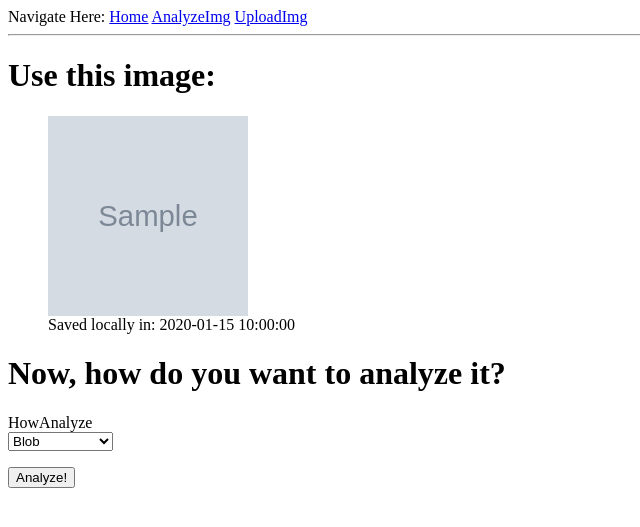
After one commit to kaylanb/SkinApp, a Flask app: template templates/upload_analyze.html in a window 1280 px wide. The commit adds this page. Shown: the top 527 px of the page, without its empty margins (0-640 px from the left). Run offline with Flask 2, Linux system fonts and the light colour scheme; the template is opened without the code that fills it: values that come from a table or form of the project are taken from there, most other values are stand-ins (such as "Sample title", 1, 10 or a date in 2020); grey boxes marked "Sample" are stand-in pictures.

Commit message:
non working commit, trying to step user through uploading image and then redirecting to new url path that displays the image and uses form to ask user how wants to analyze image ie. with Blob and/or HOG method, current problem: 'method is not allowed for the requested URL' when upload() returns to '/analyze' or equivalently url_for 'func_call_analyze'

```diff
--- a/templates/base.html
+++ b/templates/base.html
@@ -10,7 +10,7 @@
     <div>Navigate Here:
         <a href="/index">Home</a>
         <a href="/AnalyzeImg">AnalyzeImg</a>
-        <a href="/upload_start_pt">UploadImg</a>
+        <a href="/upload">UploadImg</a>
     </div>
     <hr>
     {% with messages = get_flashed_messages() %}
--- /dev/null
+++ b/templates/upload_analyze.html
@@ -0,0 +1,32 @@
+<!-- extend base layout -->
+{% extends "base.html" %}
+
+{% block content %}
+{% if image_url and saved_at %}
+    <h1>Use this image:</h1>
+    <figure>
+        <img src={{image_url}} width="200" height="200">
+        <figcaption>Saved locally in: {{saved_at}}</figcaption>
+    </figure>
+{% endif %}
+<h1>Now, how do you want to analyze it?</h1>
+<form action="" method="post" name="login">
+    {{form.hidden_tag()}}
+    <p><label for="title">{{form.HowAnalyze.label}}</label><br/>
+        {{form.HowAnalyze}}
+        {% if form.HowAnalyze.errors %}
+        <ul class="errors">
+            {% for error in form.HowAnalyze.errors %}
+            <li>{{ error }}</li>
+            {% endfor %}
+        </ul>
+        {% endif %}
+    </p>
+    <p><input type="submit" value="Analyze!"></p>
+</form>
+{% endblock %}
+
+
+{% if image_url and saved_at %}
+
+    {% endif %}
--- a/views.py
+++ b/views.py
@@ -3,7 +3,7 @@ from flask import render_template, flash, redirect
 import numpy as np
 #forms
 from flask.ext.wtf import Form
-from wtforms import TextField, SubmitField, TextAreaField
+from wtforms import TextField, SubmitField, TextAreaField, BooleanField, SelectField,SelectMultipleField
 from wtforms.validators import Required, Optional
 #other
 from pandas import read_csv, DataFrame
@@ -26,6 +26,16 @@ class getWhatUserSees(Form):
     test= TextAreaField("test",validators= [Optional()])
     MlOnImage= SubmitField("MachineLearnOnImage",validators = [Required()])
 
+class SelectOption(Form):
+    choices= [("1","Use Test Image"),('2','Upload my own image')]
+    HowAnalyze= SelectField("HowAnalyze",choices=choices)
+    choices= [('1','Blob'),('2','HOG'),('3','Blob features'),('4','HOG features')]
+    WhichMethods= SelectMultipleField("Which Methods",choices=choices)
+
+class UploadAnalyze(Form):
+    choices= [('1','Blob'),('2','HOG'),('3','Blob features'),('4','HOG features')]
+    HowAnalyze= SelectField("HowAnalyze",choices=choices)
+
 # def do_ML():
 #     import  machine_learn as ml
 #     (ans,predict,url) = ml.run()
@@ -41,15 +51,15 @@ class getWhatUserSees(Form):
 #         df.to_csv("tmp/ml_results.csv",index=True)
 #         flash("output results.csv")
 
-@app.route('/')
-@app.route('/index', methods = ['GET', 'POST'])
+@app.route('/', methods=['GET','POST'])
+# @app.route('/index', methods = ['GET', 'POST'])
 def index():
-    form= Click2Play()
+#     form= Click2Play()
+    form= SelectOption()
     if form.validate_on_submit():
-        return "I AM HERE"
-#         flash("HERE")
-#         return redirect(url_for('AnalyzeImg'))
-    else: return render_template('index.html',title = 'Skin vs. Food',form=form)
+        flash('Login requested for OpenID="' + form.openid.data + '", remember_me=' + str(form.remember_me.data))
+        return redirect('/AnalyzeImg')
+    return render_template('index.html',title = 'Select Option',form=form)
 
 @app.route('/AnalyzeImg', methods = ['GET', 'POST'])
 def AnalyzeImg():
@@ -99,13 +109,13 @@ def allowed_file(filename):
 # This route will show a form to perform an AJAX request
 # jQuery is loaded to execute the request and update the
 # value of the operation
-@app.route('/upload_start_pt')
+@app.route('/upload')
 def upload_start_pt():
     return render_template('upload.html')
 
 
 # Route that will process the file upload
-@app.route('/upload', methods=['POST'])
+@app.route('/upload/savefile', methods=['GET','POST'])
 def upload():
     # Get the name of the uploaded file
     file = request.files['file']
@@ -115,20 +125,33 @@ def upload():
         filename = secure_filename(file.filename)
         # Move the file form the temporal folder to
         # the upload folder we setup
-        file.save(os.path.join(app.config['UPLOAD_FOLDER'], filename))
+        saved_at=os.path.join(app.config['UPLOAD_FOLDER'], filename)
+        file.save(saved_at)
         # Redirect the user to the uploaded_file route, which
         # will basicaly show on the browser the uploaded file
-        return redirect(url_for('uploaded_file',
-                                filename=filename))
+#         return redirect(url_for('uploaded_file',
+#                                 filename=filename))
+        image_url=url_for('uploaded_file',filename=filename)
+        return redirect(url_for('func_call_analyze'))#,image_url=image_url,saved_at=saved_at))
 
 # This route is expecting a parameter containing the name
 # of a file. Then it will locate that file on the upload
 # directory and show it on the browser, so if the user uploads
 # an image, that image is going to be show after the upload
+# @app.route('/uploads/<filename>')
 @app.route('/uploads/<filename>')
 def uploaded_file(filename):
     return send_from_directory(app.config['UPLOAD_FOLDER'],
                                filename)
+
+@app.route('/analyze', methods = ['GET', 'POST'])
+def func_call_analyze():#image_url,saved_at):
+    form = UploadAnalyze()
+    if form.validate_on_submit():
+        flash('User uploaded their own image and chose to analyze with: ' + "IAMHERE")#form.HowAnalyze.data )
+        return redirect('/')
+    return render_template('upload_analyze.html',image_url=image_url,saved_at=saved_at,form=form)
+
 #######################
 
 if __name__ == '__main__':
```
Also changed, not shown: templates/index.html (+38 -6 lines), templates/index_backup.html (added, +11 -0 lines).
